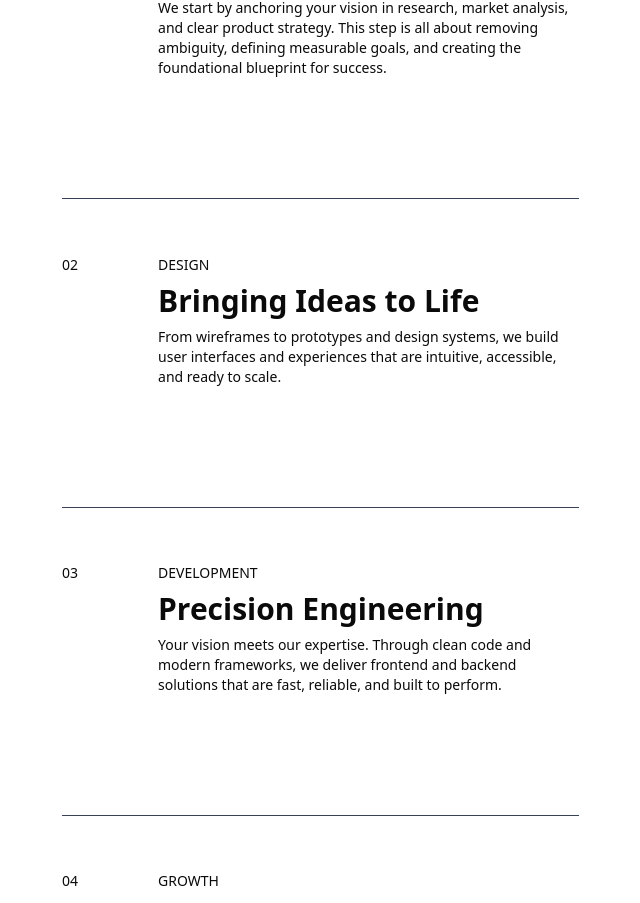
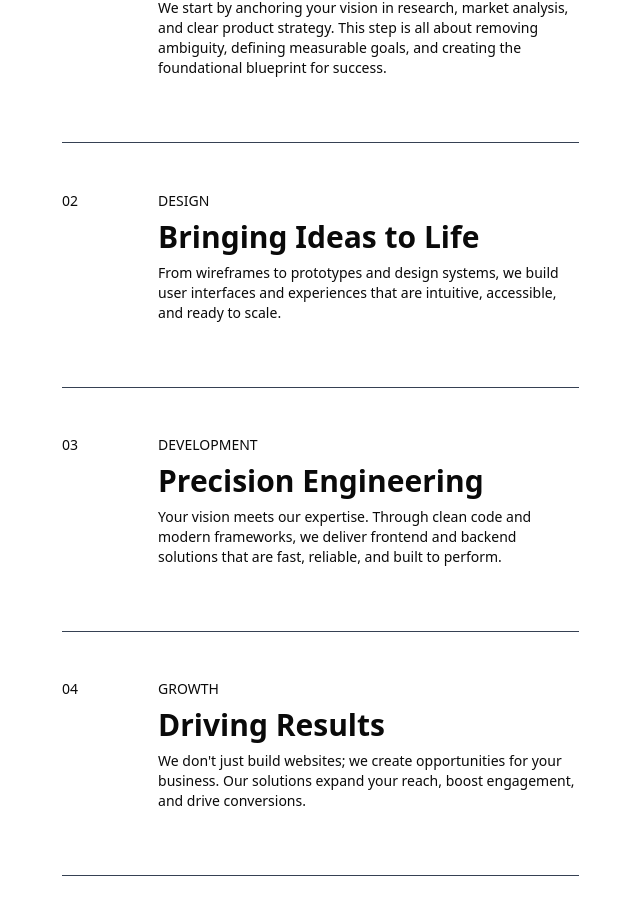
Before and after one commit to evgeniikozhushko/studio587, a Next.js app: page / in a window 1280 px wide. Shown: the part 2354-3257 px from the top of the page, without its empty margins (578-1218 px from the left). Built offline with nearby package versions, Linux system fonts and the light colour scheme.

Commit message:
Sep test #

```diff
--- a/src/components/home/process/Process.tsx
+++ b/src/components/home/process/Process.tsx
@@ -30,7 +30,7 @@ export default function Process() {
             className="col-span-1 md:col-span-5 md:col-start-7 mb-8 md:mb-12"
           >
             {/* {index !== 0 && <Separator className="mb-12 hidden md:block" />} */}
-            {index !== 0 && <div className="col-span-1 md:col-span-12 my-14 w-full h-[0.25px] bg-gray-700" />}
+            {index !== 0 && <div className="mb-12 hidden md:block w-full h-[0.25px] bg-gray-700" />}
 
             <div className="flex gap-20">
               <div className="text-sm md:text-sm flex-shrink-0">
```
